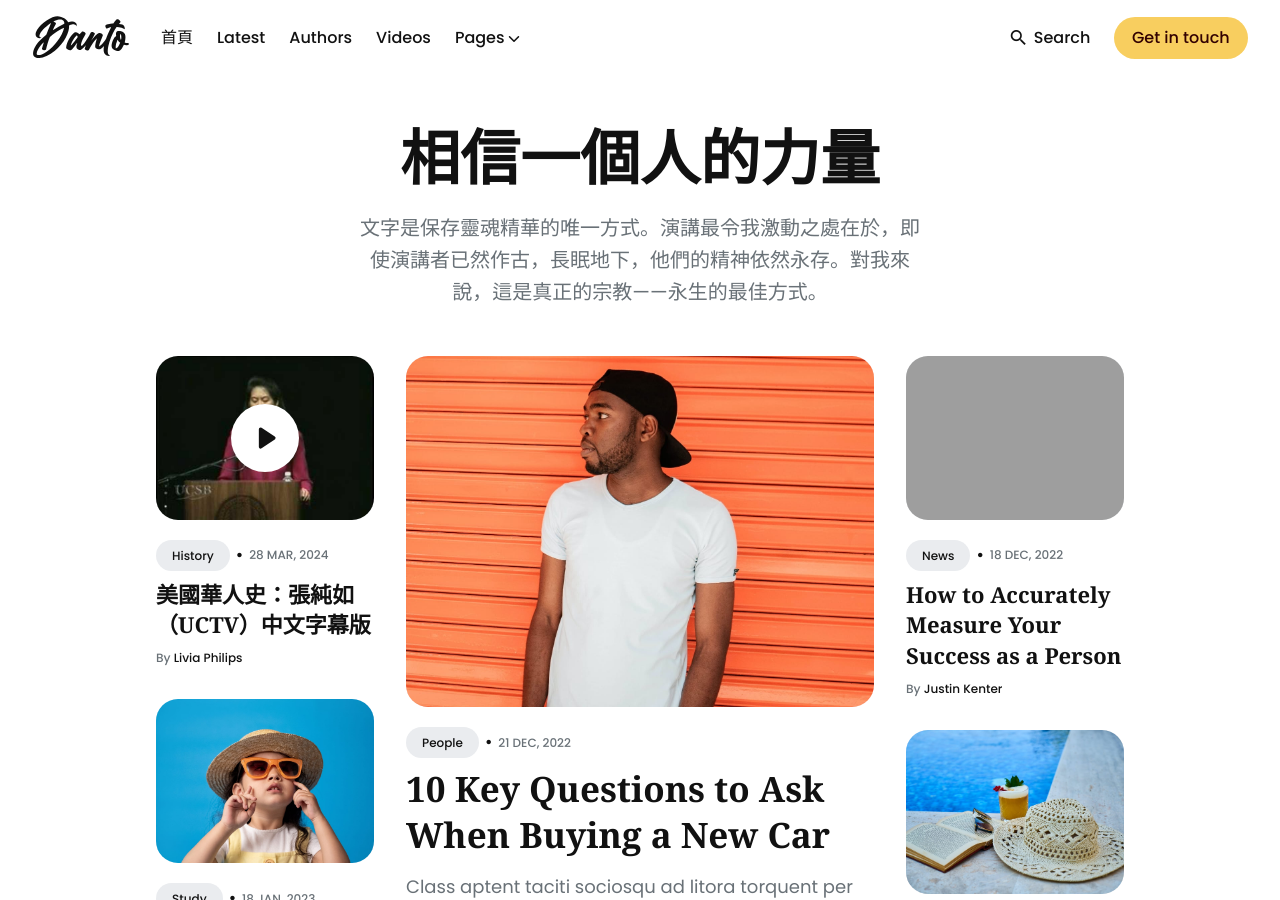
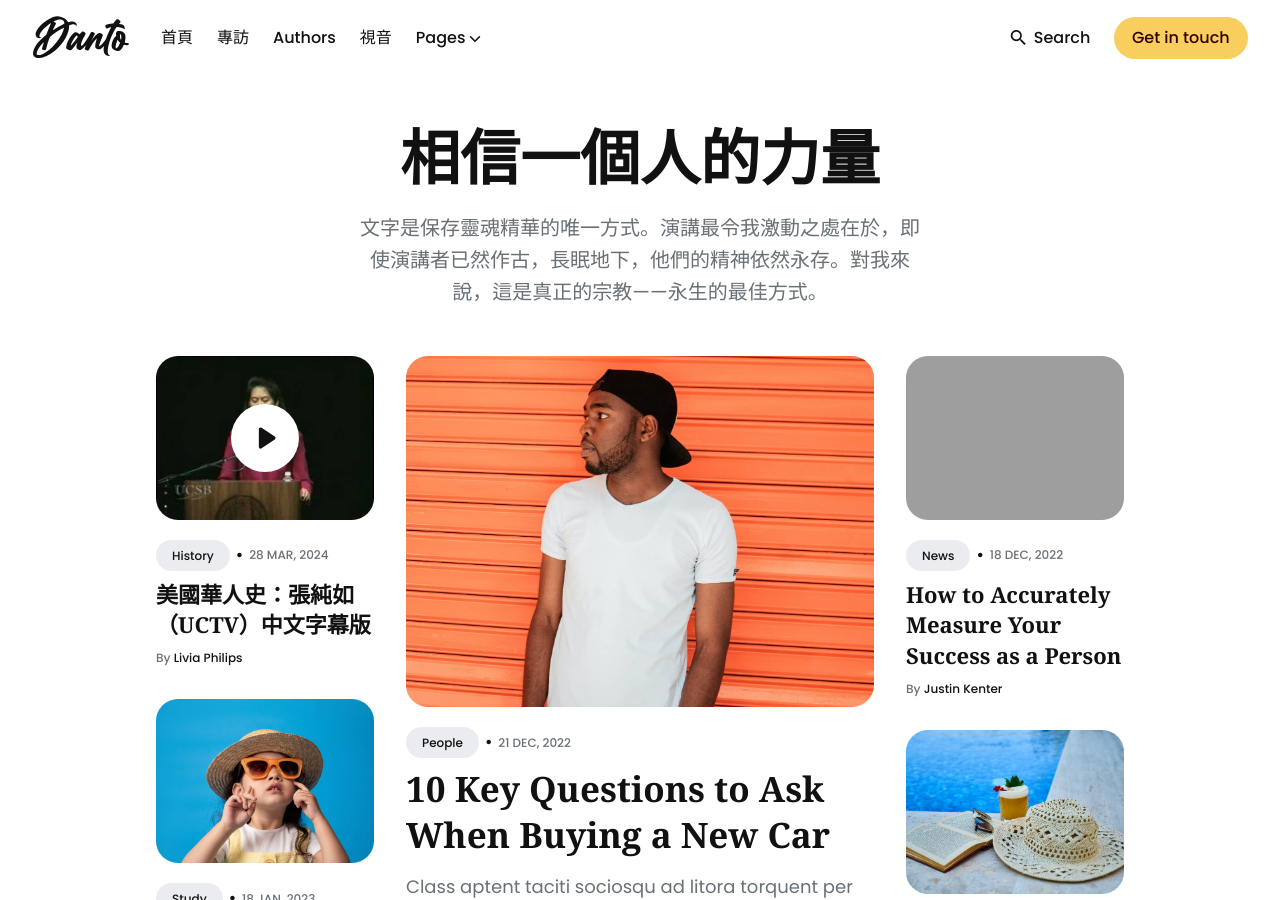
Before and after one commit to thatirischang/thatirischang.github.io, a Jekyll site: the page built from index.html, in a window 1280 px wide and 900 px high. Built offline with Jekyll 4.4.1, drawn with Linux system fonts in a browser that asks for light colours; grey boxes are pictures that could not be loaded.

Commit message:
Update settings.yml

```diff
--- a/_data/settings.yml
+++ b/_data/settings.yml
@@ -13,16 +13,16 @@ menu_settings:
   menu_items:
     - title: "首頁"
       url: "/"
-    - title: "Latest"
+    - title: "專訪"
       url: "/latest/"
     - title: "Authors"
       url: "/authors/"
-    - title: "Videos"
+    - title: "視音"
       url: "/videos/"
     - title: "Pages"
       submenu:
       - url: "/about/"
-        title: "About"
+        title: "張純如工作室"
       - url: "/elements/"
         title: "Elements"
       - url: "/contact/"
```
